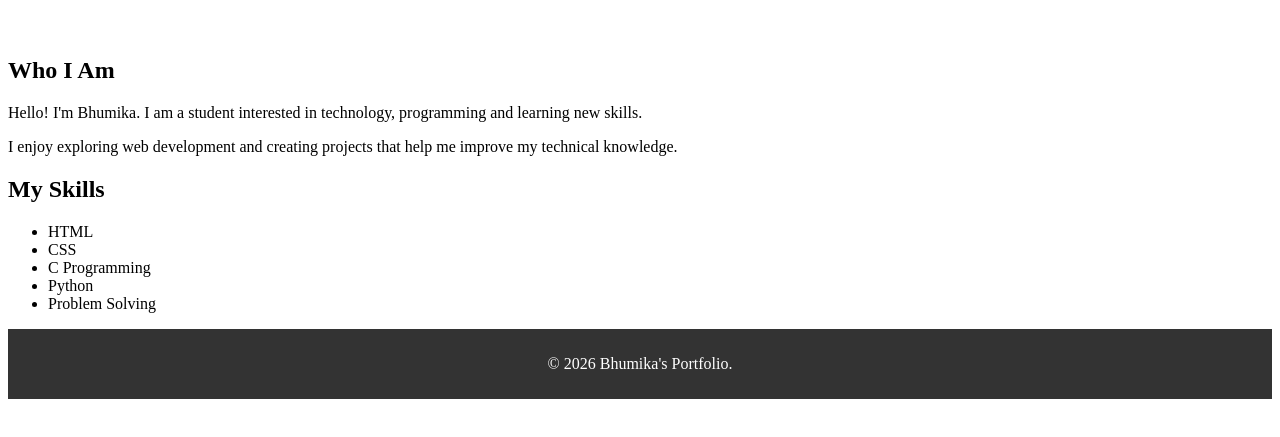
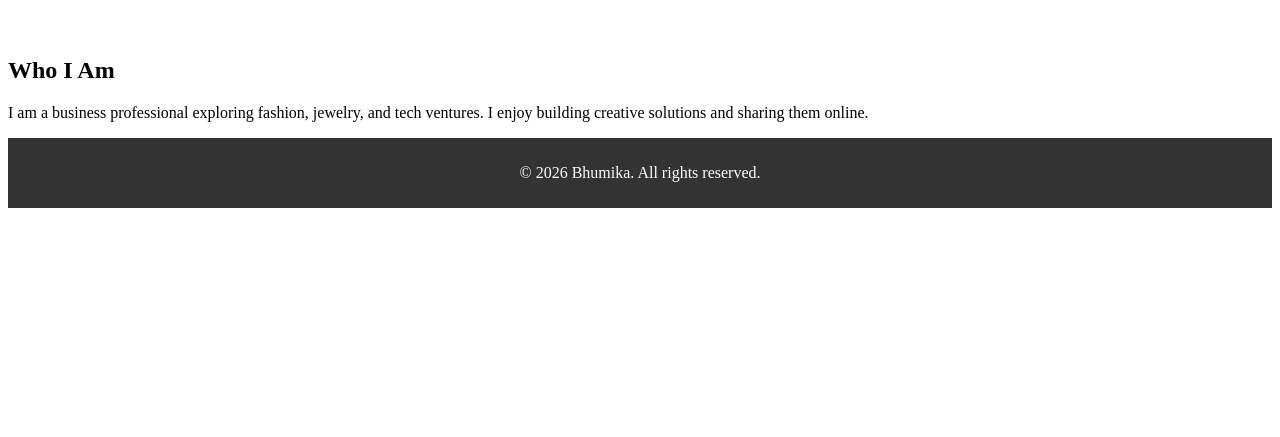
Before and after one commit to bhumikaitoshi23/my-portfolio, a plain HTML site: page about.html in a window 1280 px wide. Shown: the part 61-498 px from the top of the page. Drawn offline with Linux system fonts and the light colour scheme.

Commit message:
Refactor about.html for clarity and content update
Removed redundant header and navigation sections, updated content to reflect new personal description and skills.

```diff
--- a/about.html
+++ b/about.html
@@ -1,24 +1,14 @@
 <!DOCTYPE html>
 <html lang="en">
-
 <head>
   <meta charset="UTF-8">
-    <meta name="viewport" content="width=device-width, initial-scale=1.0">
-
-    <meta name="description" content="About me - My personal portfolio">
-    <meta name="author" content="Bhumika">
-
-    <title>About Me | My Portfolio</title>
+  <title>About Me</title>
   <link rel="stylesheet" href="style.css">
-
 </head>
-
 <body>
-
   <header>
     <h1>About Me</h1>
-
-        <nav aria-label="Main navigation">
+    <nav>
       <a href="index.html">Home</a>
       <a href="about.html">About</a>
       <a href="projects.html">Projects</a>
@@ -27,38 +17,14 @@
   </header>
 
   <main>
-
     <section>
       <h2>Who I Am</h2>
-
-            <p>
-                Hello! I'm Bhumika. I am a student interested in technology,
-                programming and learning new skills.
-            </p>
-
-            <p>
-                I enjoy exploring web development and creating projects
-                that help me improve my technical knowledge.
-            </p>
+      <p>I am a business professional exploring fashion, jewelry, and tech ventures. I enjoy building creative solutions and sharing them online.</p>
     </section>
-
-        <section>
-            <h2>My Skills</h2>
-
-            <ul>
-                <li>HTML</li>
-                <li>CSS</li>
-                <li>C Programming</li>
-                <li>Python</li>
-                <li>Problem Solving</li>
-            </ul>
-        </section>
-
   </main>
 
   <footer>
-        <p>&copy; 2026 Bhumika's Portfolio.</p>
+    <p>&copy; 2026 Bhumika. All rights reserved.</p>
   </footer>
-
 </body>
 </html>
```
Lines whose indentation alone changed are shown as unchanged.
